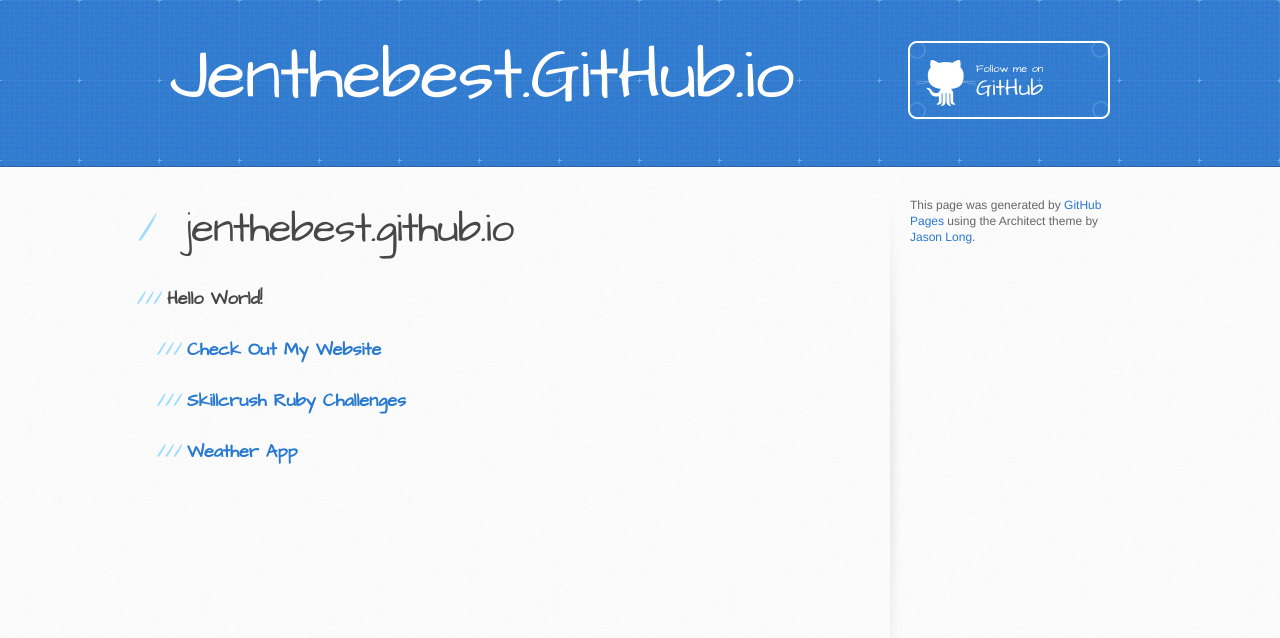
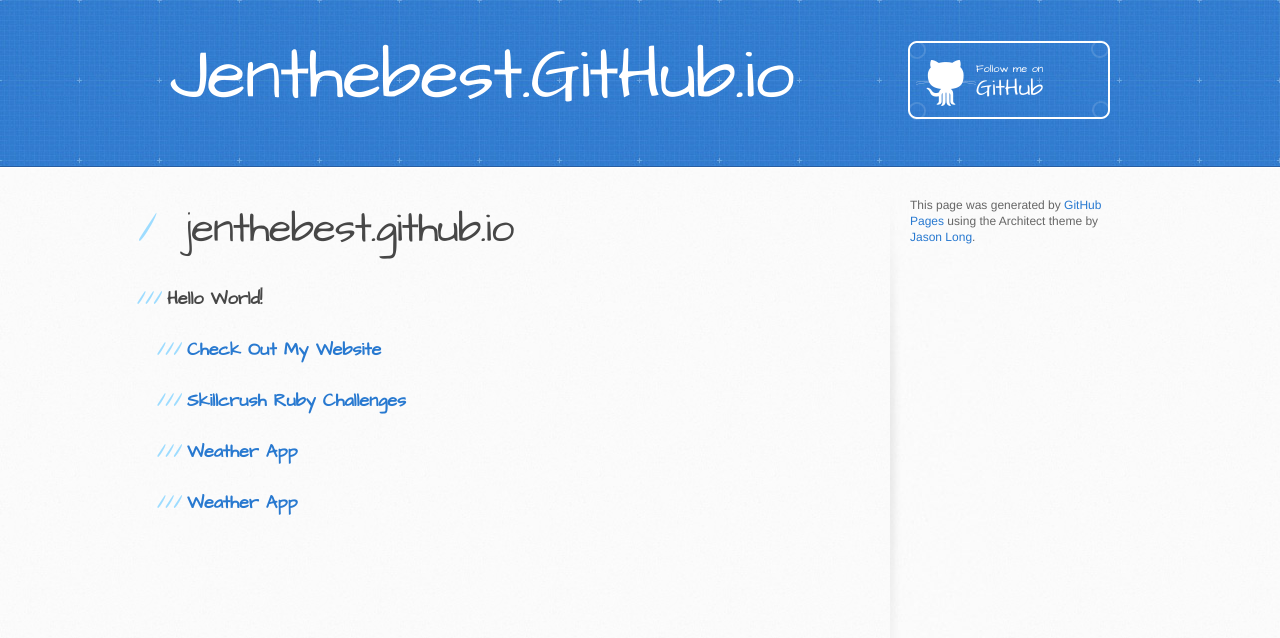
Before and after one commit to jenthebest/jenthebest.github.io, a plain HTML site: page index.html in a window 1280 px wide. Drawn offline with Linux system fonts and the light colour scheme.

Commit message:
Added link to heroku app

```diff
--- a/index.html
+++ b/index.html
@@ -36,6 +36,7 @@
   <li><h3><a href="http://www.jenthebest.com" target="_BLANK">Check Out My Website</a></h3></li>
   <li><h3><a href="https://github.com/jenthebest/ruby-challenges" target="_BLANK">Skillcrush Ruby Challenges</a></h3></li>
   <li><h3><a href="https://http://pacific-waters-2258.herokuapp.com/" target="_BLANK">Weather App</a></h3></li>
+  <li><h3><a href="https://http://pacific-waters-2258.herokuapp.com/" target="_BLANK">Weather App</a></h3></li>
 </ul>
 
 
```
